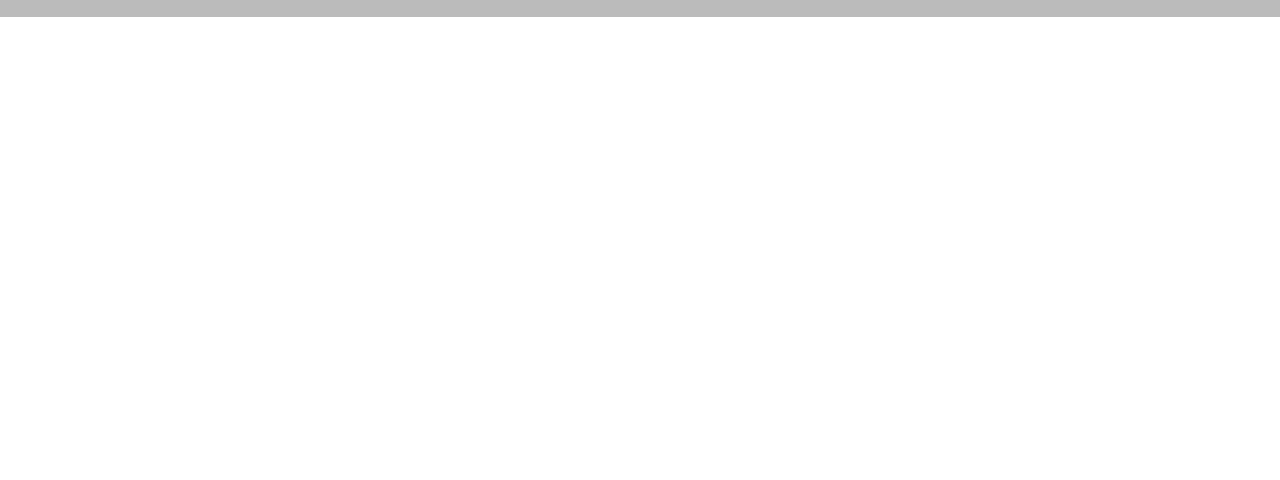
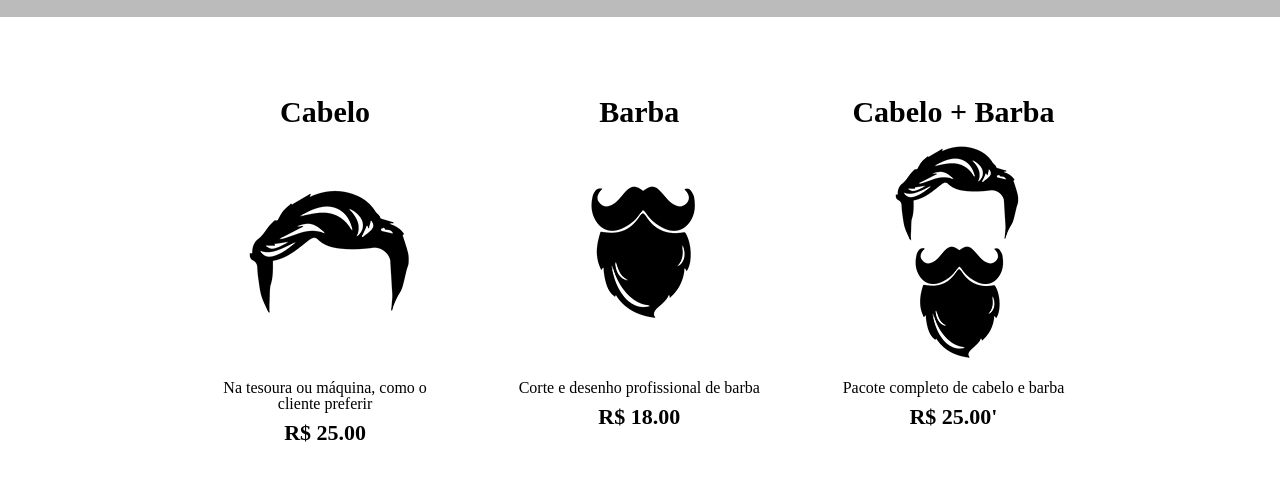
Before and after one commit to taisprestes01/Front-End-Training, a plain HTML site: page barber_shop/produtos.html in a window 1280 px wide. Shown: the part 276-756 px from the top of the page. Drawn offline with Linux system fonts and the light colour scheme.

Commit message:
product
here we learn to make lists

```diff
--- a/barber_shop/produtos.html
+++ b/barber_shop/produtos.html
@@ -11,7 +11,6 @@
 		<header>
 			<div class="caixa">
 				<h1><img src="logo.png"></h1>
-
 				<nav>
 					<ul>
 						<li><a href="index.html">Home</a></li>
@@ -21,5 +20,27 @@
 				</nav>
 			</div>
 		</header>
+		<main>
+			<ul class="listaDeProdutos"><!--Lista eh um elemento de bloco, ou seja vai ser exibido um embaixo do outro oculpando 100% da largura na pagina!-->
+				<li><h2>Cabelo</h2>
+					<img src="cabelo.jpg">
+					<p>Na tesoura ou máquina, como o cliente preferir</p>
+					<p class="produto-preco">R$ 25.00</p>
+				</li>
+
+				<li><h2>Barba</h2>
+					<img src="barba.jpg">
+					<p>Corte e desenho profissional de barba</p>
+					<p class="produto-preco">R$ 18.00</p>
+				</li>
+
+				<li><h2>Cabelo + Barba</h2>
+					<img src="cabelo+barba.jpg">
+					<p>Pacote completo de cabelo e barba</p>
+					<p class="produto-preco">R$ 25.00'</p>
+				</li>
+
+			</ul>
+		</main>
 	</body>
 </html>
```
